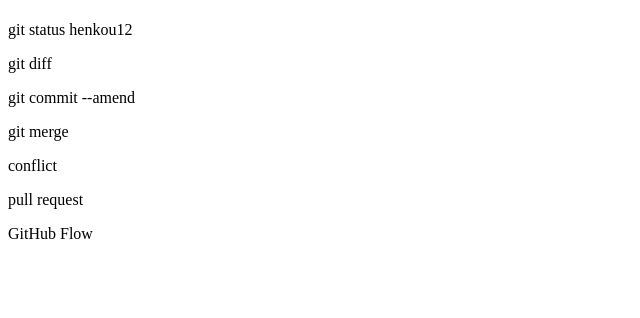
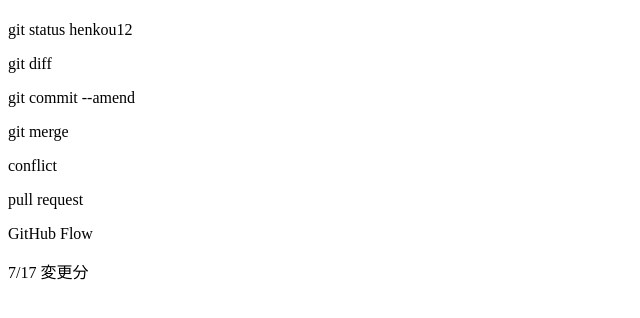
Before and after one commit to mo-takumi/git_tutorial, a plain HTML site: page index.html in a window 1280 px wide. Shown: the part 54-372 px from the top of the page, without its empty margins (0-640 px from the left). Drawn offline with Linux system fonts and the light colour scheme.

Commit message:
7/17 変更しました

```diff
--- a/index.html
+++ b/index.html
@@ -6,3 +6,4 @@
 <p> conflict </p>
 <p> pull request</p>
 <p> GitHub Flow </p>
+<p> 7/17 変更分</p>
```
